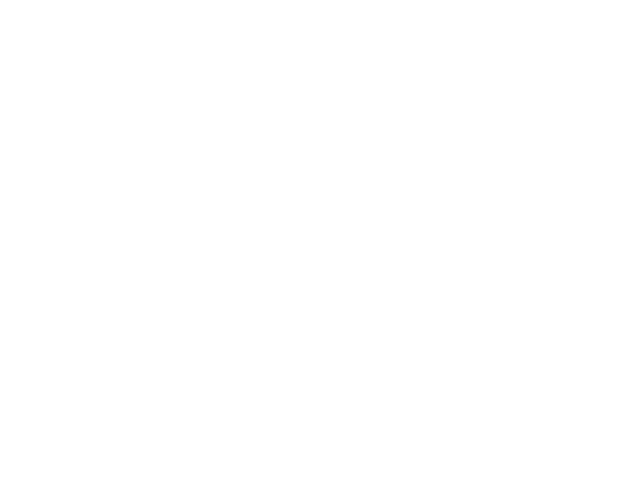
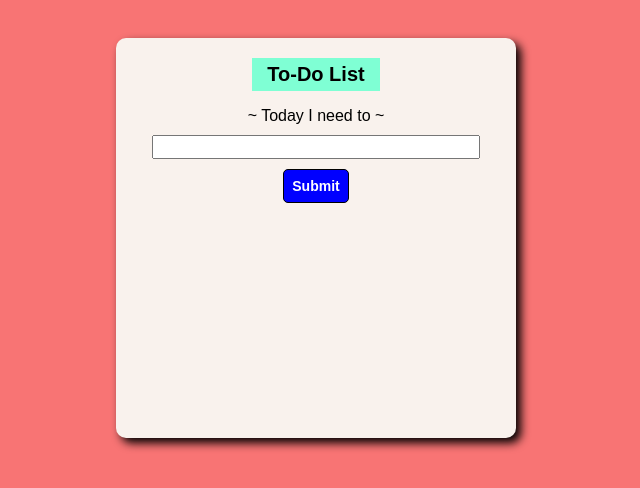
Before and after one commit to dts-kominfo-rea2a/challenge-08-yufafx, a website: page index.html in a window 1280 px wide. Shown: the whole page, without its empty margins (324-964 px from the left). Drawn offline with Linux system fonts and the light colour scheme.

Commit message:
feat:commit-1

```diff
--- a/index.html
+++ b/index.html
@@ -1,41 +1,126 @@
 <!DOCTYPE html>
 <html lang="en">
+
 <head>
   <meta charset="UTF-8" />
   <meta http-equiv="X-UA-Compatible" content="IE=edge" />
   <meta name="viewport" content="width=device-width, initial-scale=1.0" />
   <title>Challenge - DOM</title>
+  <style>
+    * {
+      font-family: sans-serif;
+    }
+
+    body {
+      background-color: #F87474;
+      display: flex;
+      flex-direction: column;
+      align-items: center;
+    }
+
+    #app {
+      display: flex;
+      flex-direction: column;
+      align-items: center;
+      margin-top: 30px;
+      width: 400px;
+      min-height: 400px;
+      background-color: #F9F2ED;
+      border-radius: 10px;
+      box-shadow: 5px 5px 10px black;
+    }
+
+    header {
+      margin-top: 20px;
+      font-size: 20px;
+      font-weight: bold;
+      padding: 5px 15px;
+      background-color: aquamarine;
+    }
+
+    p {
+      margin-bottom: 5px;
+    }
+
+    input {
+      width: 80%;
+      height: 18px;
+      margin: 5px;
+    }
+
+    button {
+      margin: 5px;
+      background-color: blue;
+      padding: 8px;
+      font-size: 14px;
+      font-weight: bold;
+      border: solid 1px black;
+      border-radius: 5px;
+      color: white;
+    }
+
+    button:hover {
+      background-color: #34B3F1;
+    }
+
+    ul {
+      display: flex;
+      flex-direction: column;
+      align-self: flex-start;
+      margin-left: 10px;
+    }
+
+    li {
+      margin-top: 10px;
+    }
+  </style>
 </head>
+
 <body>
   <div id="app">
     <!-- TODO: Buatlah sebuah header dengan id todo-title -->
     <!-- TODO: Buatlah sebuah subtitle dengan id todo-subtitle -->
-
+    <header id="todo-title">To-Do List</header>
+    <p id="todo-subtitle">~ Today I need to ~</p>
     <!-- Section: input -->
     <!-- TODO: Buatlah sebuah input bertipe text dengan id todo-input -->
     <!-- TODO: Buatlah sebuah button dengan id todo-submit -->
-
+    <input id="todo-input" type="text" />
+    <button id="todo-submit">Submit</button>
     <!-- Section output -->
     <!-- TODO: Buatlah sebuah <ul> dengan id todo-output -->
+    <ul id="todo-output"></ul>
   </div>
 
   <!-- ! Untuk tantangan ini, script jangan diubah ke external js yah ! -->
   <script>
     // TODO: Deklarasi variable sesuai dengan kebutuhan di sini
-      let button;
-      let input;
-      let output;
+    let button = document.getElementById("todo-submit");
+    let input = document.getElementById("todo-input");
+    let output = document.getElementById("todo-output");
 
     // TODO: Buatlah sebuah fungsi dengan nama fnClickHandler
     // Fungsi yang digunakan untuk menambahkan tulisan
     // Jangan ubah cara deklarasi fungsinya, cukup isi saja
-      function fnClickHandler(toDoItem) {}
+    function fnClickHandler(toDoItem) {
+      const text = input.value;
+      const li = `<li> ${text} </li><br/>`
+      if (toDoItem.key === "Enter" || toDoItem.type == "click") {
+        output.innerHTML += li;
+      } else {
+        return false;
+      }
+      input.value = "";
+    }
 
     // TODO: register event onclick / addEventListener untuk button
     // akan menjalankan fungsi fnClickHandler
+    button.addEventListener("click", fnClickHandler);
 
     // TODO: register event onkeypress / addEventListener untuk input
     // sehingga saat di input ditekan enter akan menjalankan fungsi fnClickHandler juga
+    document.addEventListener("keypress", fnClickHandler);
   </script>
 </body>
+
 </html>
```
Lines whose indentation alone changed are shown as unchanged.
